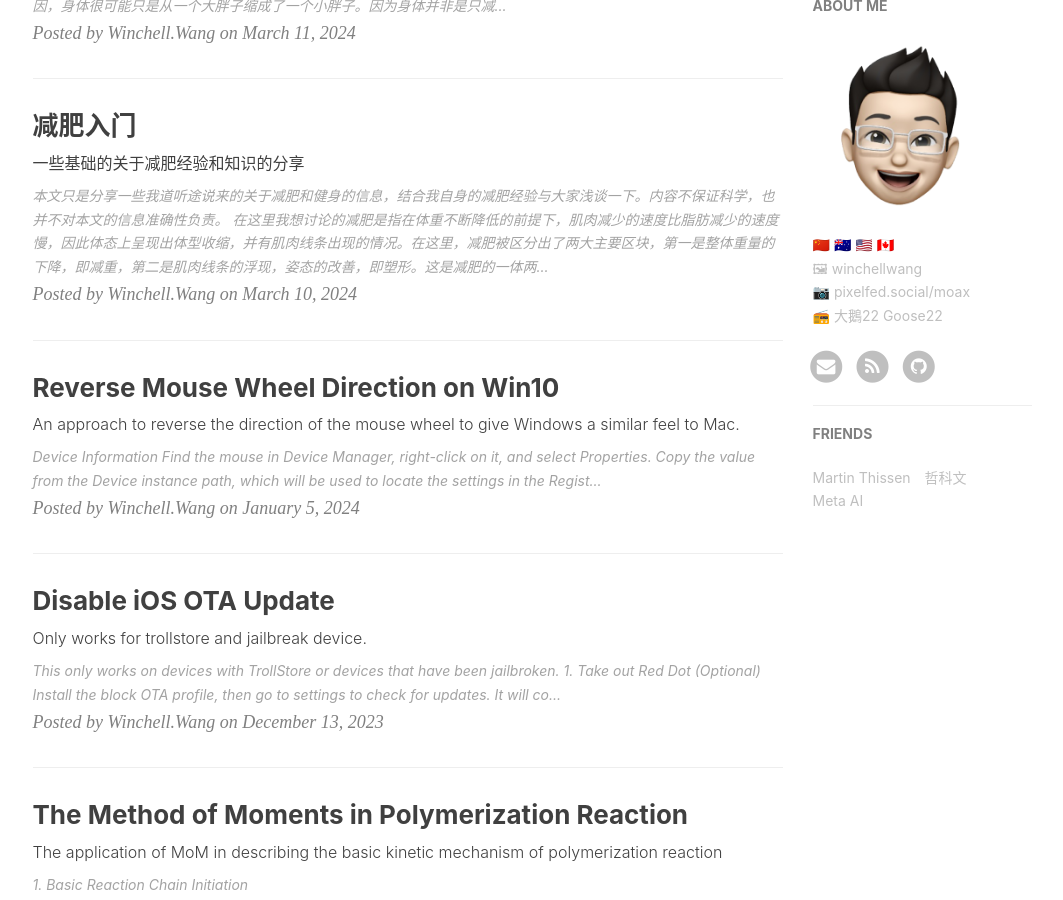
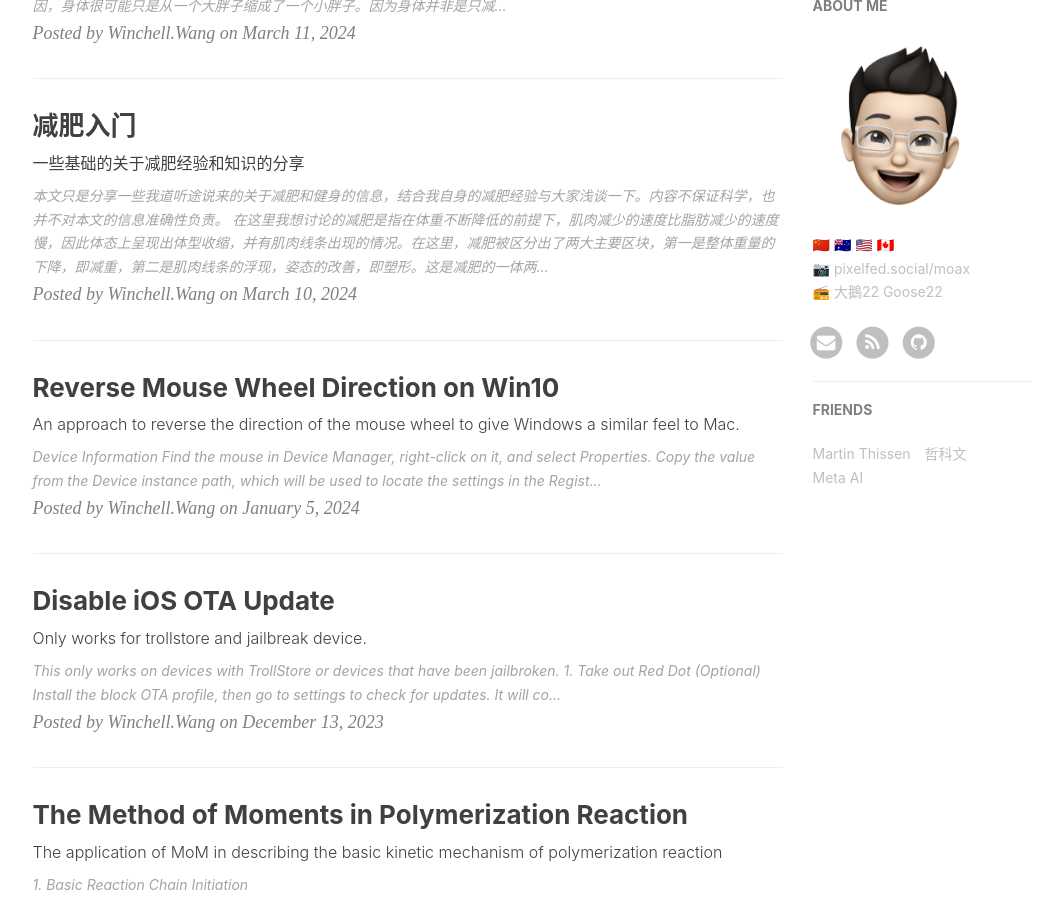
Before and after one commit to WinchellWang/winchellwang.github.io, a Jekyll site: the page built from index.html, in a window 1280 px wide and 900 px high, scrolled down 620 px. Shown: the whole window, without its empty margins (135-1198 px from the left). Built offline with Jekyll 4.4.1, drawn with Linux system fonts in a browser that asks for light colours; nearby versions of some CDN libraries; the list of posts is cut into pages by our own code; comment, search, counter and statistics services are not loaded.

Commit message:
New Info

```diff
--- a/_config.yml
+++ b/_config.yml
@@ -11,7 +11,7 @@
 
 # Sidebar settings
 sidebar: true                           # whether or not using Sidebar.
-sidebar-about-description: "🇨🇳 🇦🇺 🇺🇸 🇨🇦<br>🖼 <a href='https://www.instagram.com/winchellwang/'>winchellwang</a><br>📷 <a href='http://pixelfed.social/moax'>pixelfed.social/moax</a><br>📻 <a href='https://podcasts.apple.com/tw/podcast/大鵝22goose22/id1724645271'>大鵝22 Goose22</a>"
+sidebar-about-description: "🇨🇳 🇦🇺 🇺🇸 🇨🇦<br>📷 <a href='http://pixelfed.social/moax'>pixelfed.social/moax</a><br>📻 <a href='https://podcasts.apple.com/tw/podcast/大鵝22goose22/id1724645271'>大鵝22 Goose22</a>"
 sidebar-avatar: /img/avatar.png      # use absolute URL, seeing it's used in both `/` and `/about/`
 
 # SNS settings
```
